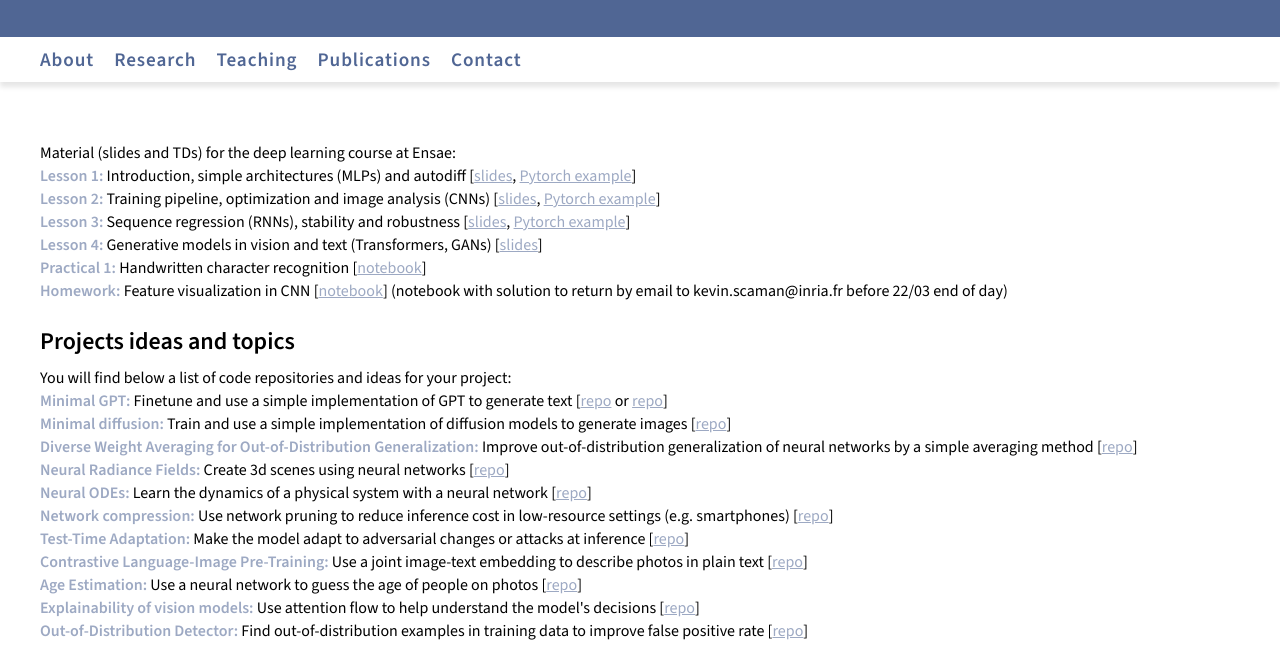
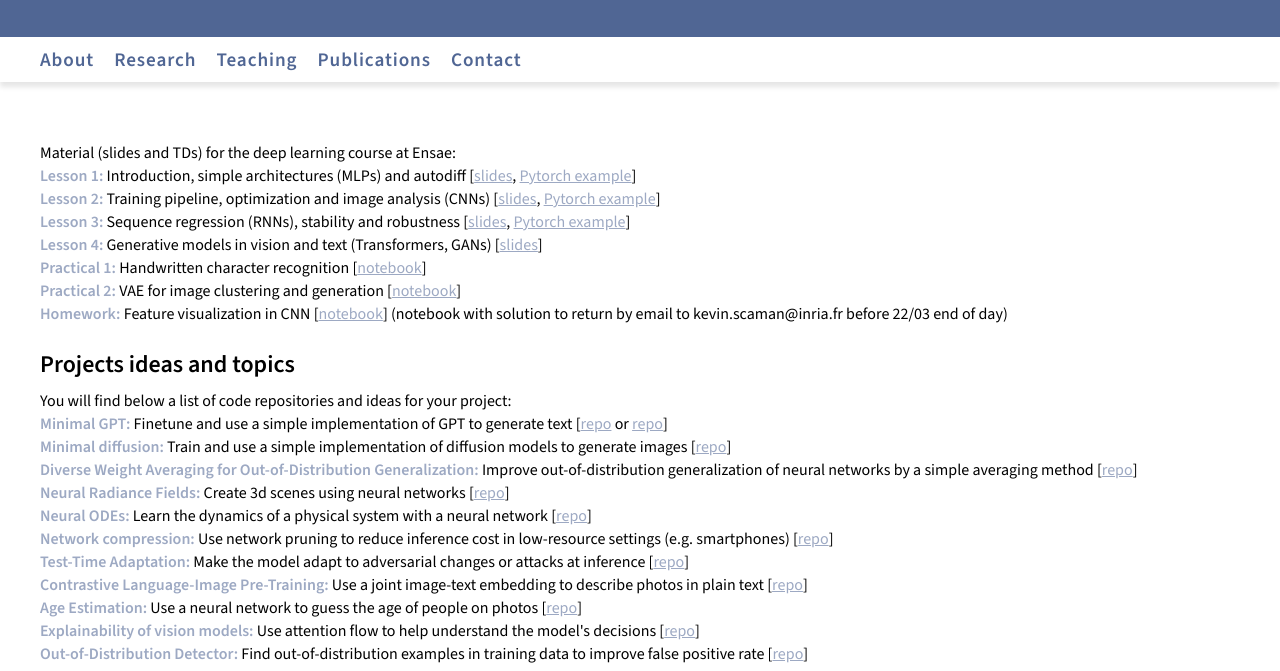
Before and after one commit to kscaman/kscaman.github.io, a plain HTML site: page teaching/2023_ENSAE_DL.html in a window 1280 px wide. Shown: the part 109-780 px from the top of the page. Drawn offline with nearby package versions, Linux system fonts and the light colour scheme; files whose address does not match are found by name.

Commit message:
added TP2 for ensae class

```diff
--- a/teaching/2023_ENSAE_DL.html
+++ b/teaching/2023_ENSAE_DL.html
@@ -44,6 +44,7 @@
           <li><p><strong>Lesson 3:</strong> Sequence regression (RNNs), stability and robustness [<a href="2023_ENSAE_CLASS_DL_3.pdf">slides</a>, <a href="RNN_example.ipynb">Pytorch example</a>]</p></li>
           <li><p><strong>Lesson 4:</strong> Generative models in vision and text (Transformers, GANs) [<a href="2023_ENSAE_CLASS_DL_4.pdf">slides</a>]</p></li>
           <li><p><strong>Practical 1:</strong> Handwritten character recognition [<a href="TP1_classif+cnn.ipynb">notebook</a>]</p></li>
+          <li><p><strong>Practical 2:</strong> VAE for image clustering and generation [<a href="TP2_VAE_Clustering.ipynb">notebook</a>]</p></li>
           <li><p><strong>Homework:</strong> Feature visualization in CNN [<a href="HW_visualizing_features.ipynb">notebook</a>] (notebook with solution to return by email to kevin.scaman@inria.fr before 22/03 end of day)</p></li>
         </ul>
         <h3>Projects ideas and topics</h3>
```
Also changed, not shown: 1 other file.
